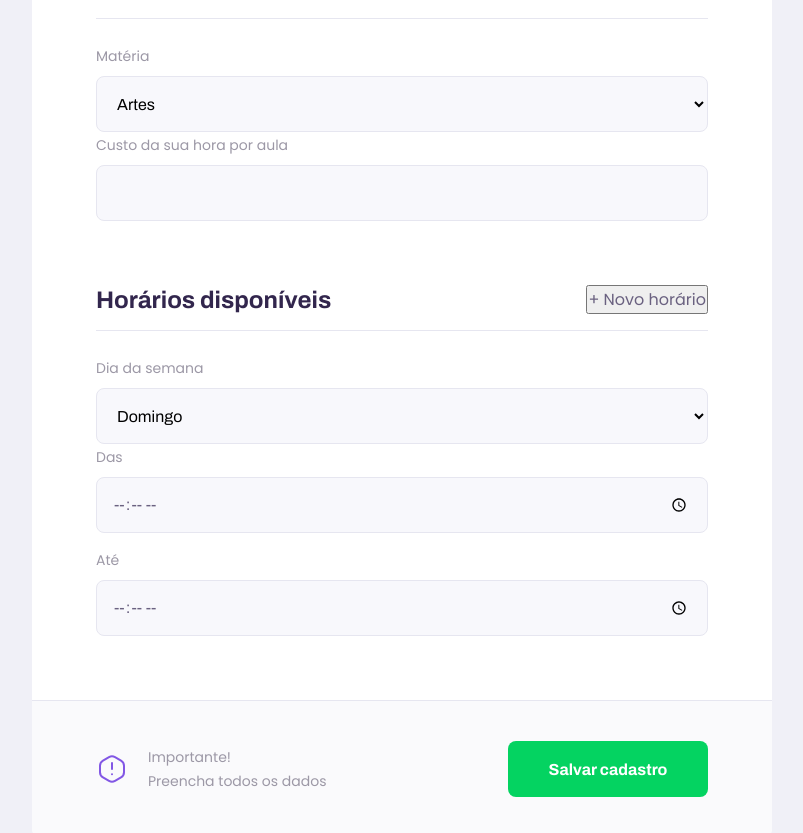
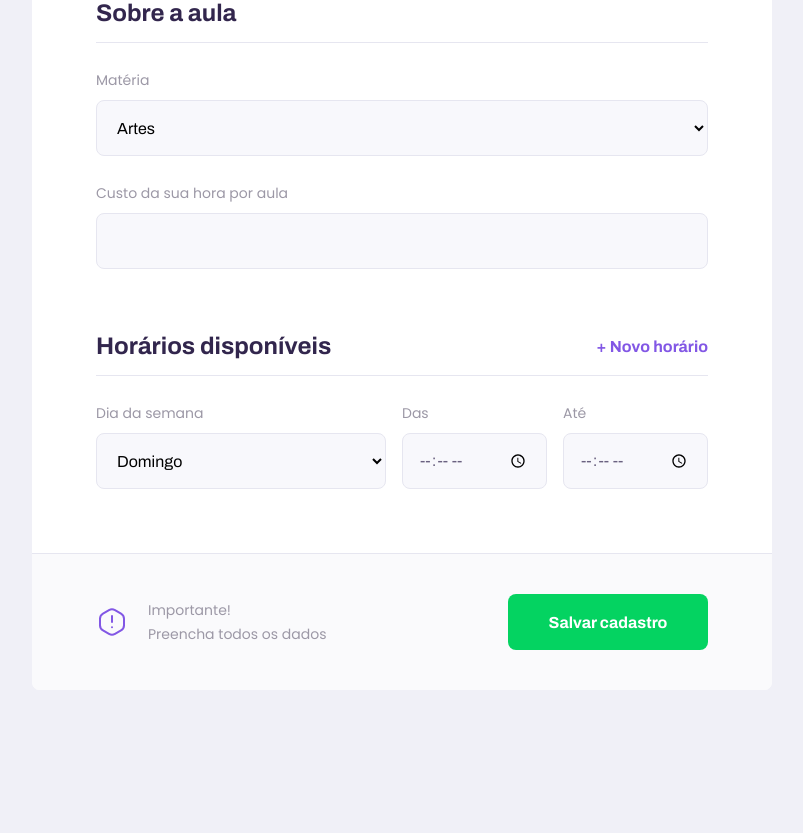
Before and after one commit to th92rodr/proffy, a React (Create React App) app in the folder web/: page /give-classes in a window 1280 px wide. Shown: the part 1022-1855 px from the top of the page, without its empty margins (238-1041 px from the left). After the commit the page ends 1712 px from the top, so only its background shows below. Built offline with nearby package versions, Linux system fonts and the light colour scheme.

Commit message:
style the new elements in TeacherForm Page

```diff
--- a/web/src/pages/TeacherForm/styles.css
+++ b/web/src/pages/TeacherForm/styles.css
@@ -36,6 +36,24 @@
   width: 100%;
   padding-bottom: 1.6rem;
   border-bottom: 1px solid var(--color-line-in-white);
+}
+
+#page-teacher-form main fieldset legend button {
+  background: none;
+  border: 0;
+  color: var(--color-primary);
+  font: 700 1.6rem Archivo;
+  cursor: pointer;
+  transition: color 0.2s;
+}
+
+#page-teacher-form main fieldset legend button:hover {
+  color: var(--color-primary-dark);
+}
+
+#page-teacher-form main fieldset .input-block + .textarea-block,
+#page-teacher-form main fieldset .select-block + .input-block {
+  margin-top: 2.4rem;
 }
 
 #page-teacher-form main label {
@@ -96,6 +114,16 @@
     padding: 0 6.4rem;
   }
 
+  #page-teacher-form main .schedule-item {
+    display: grid;
+    grid-template-columns: 2fr 1fr 1fr;
+    column-gap: 1.6rem;
+  }
+
+  #page-teacher-form main .schedule-item .input-block {
+    margin-top: 0 !important;
+  }
+
   #page-teacher-form main footer {
     padding: 4rem 6.4rem;
     display: flex;
```
